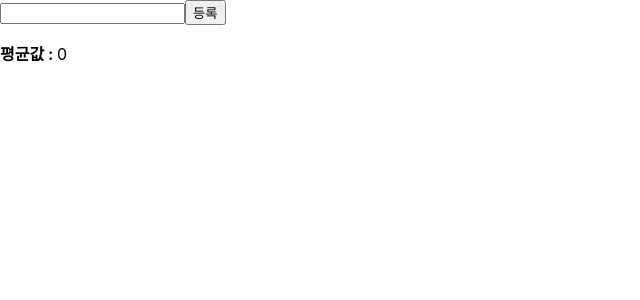
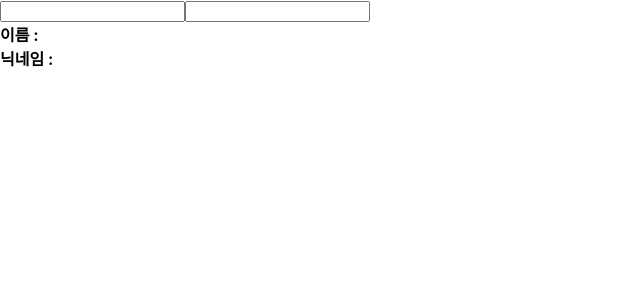
Before and after one commit to Youngpro95/reactBookStudy, a React (Create React App) app in the folder hello-react/hooks-tutorial/: page / in a window 1280 px wide. Shown: the top 300 px of the page, without its empty margins (0-640 px from the left). Built offline with nearby package versions, Linux system fonts and the light colour scheme.

Commit message:
reducer 확인

```diff
--- a/hello-react/hooks-tutorial/src/App.js
+++ b/hello-react/hooks-tutorial/src/App.js
@@ -19,8 +19,8 @@
   //   </div>
   // );
   // return <Counter/>
-  // return <Info/>;
-  return <Average/>
+  return <Info/>;
+  // return <Average/>
 };
 
 export default App;
--- a/hello-react/hooks-tutorial/src/info.js
+++ b/hello-react/hooks-tutorial/src/info.js
@@ -1,39 +1,35 @@
-import React, { useState , useEffect, useReducer } from "react";
+import React, {useReducer} from 'react';
 
+function reducer(state,action){
+  return{
+    ...state,
+    [action.name] : action.value
+  }
+}
 
-function reducer(state, action){
-  return {
-    ...state,
-    [action.name]: action.value
-  };
-}
-const Info = ()=>{
-  const [state,dispatch] = useReducer(reducer,{
-    name : '',
-    nickname : ''
+const Info =()=>{
+  const [state,dispatch]=useReducer(reducer, {
+    name : "",
+    nickname:''
   })
-  const {name,nickname} = state;
-  const onChange = e=>{
+  const {name, nickname} = state;
+  const onChange= (e)=>{
     dispatch(e.target)
   }
-
-  return (
+  return(
     <div>
       <div>
-        <input value={name} onChange={onChange} />
-        <input value={nickname} onChange={onChange} />
+        <input name="name" value={name} onChange={onChange}/>
+        <input name="nickname" value={nickname} onChange={onChange}/>
       </div>
       <div>
-        <div>
-          <b>이름 : </b> {name}
-        </div>
-        <div>
-          <b>닉네임 : </b> {nickname}
-        </div>
+        <b>이름 : </b> {name}
+      </div>
+      <div>
+        <b>닉네임 : </b> {nickname}
       </div>
     </div>
-  );
-};
+  )
+}
 
-
-export default Info;
+export default Info
```
Also changed, not shown: hello-react/hooks-tutorial/src/useInputs.js (added, +16 -0 lines).
